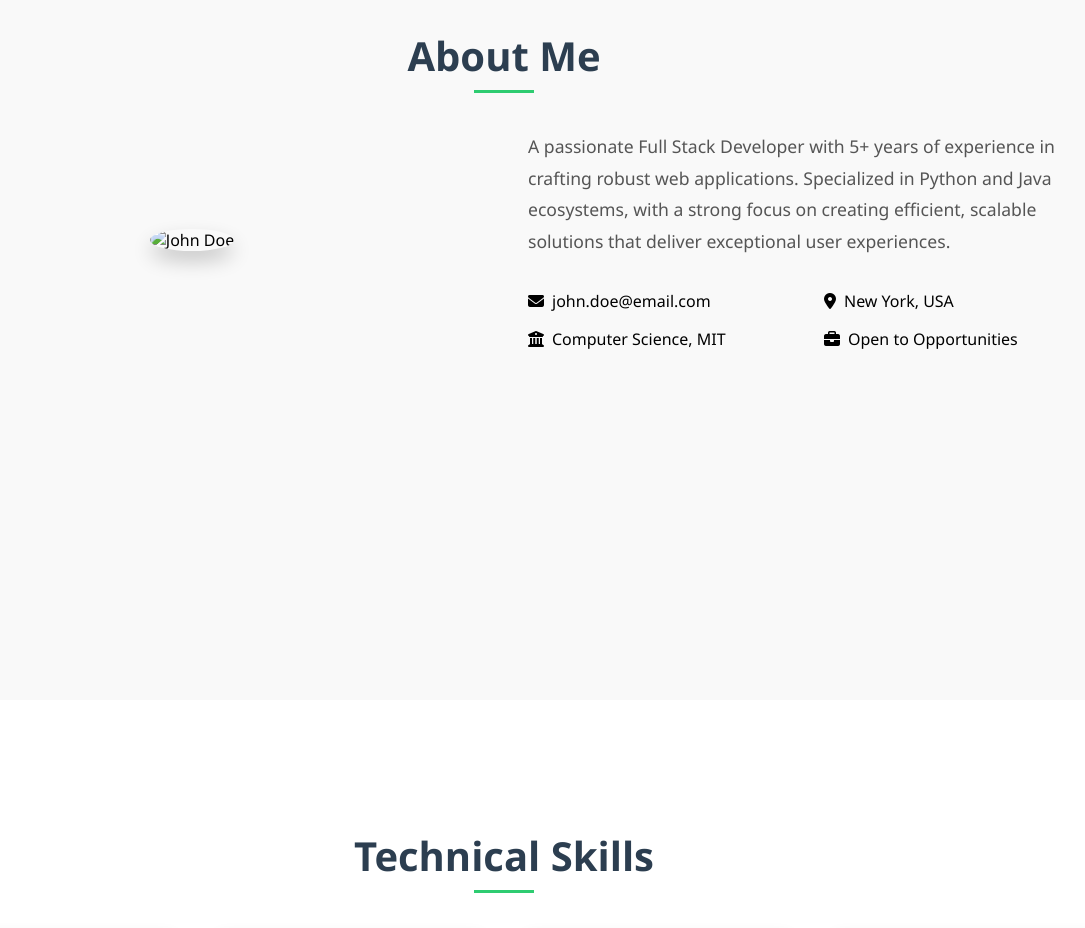
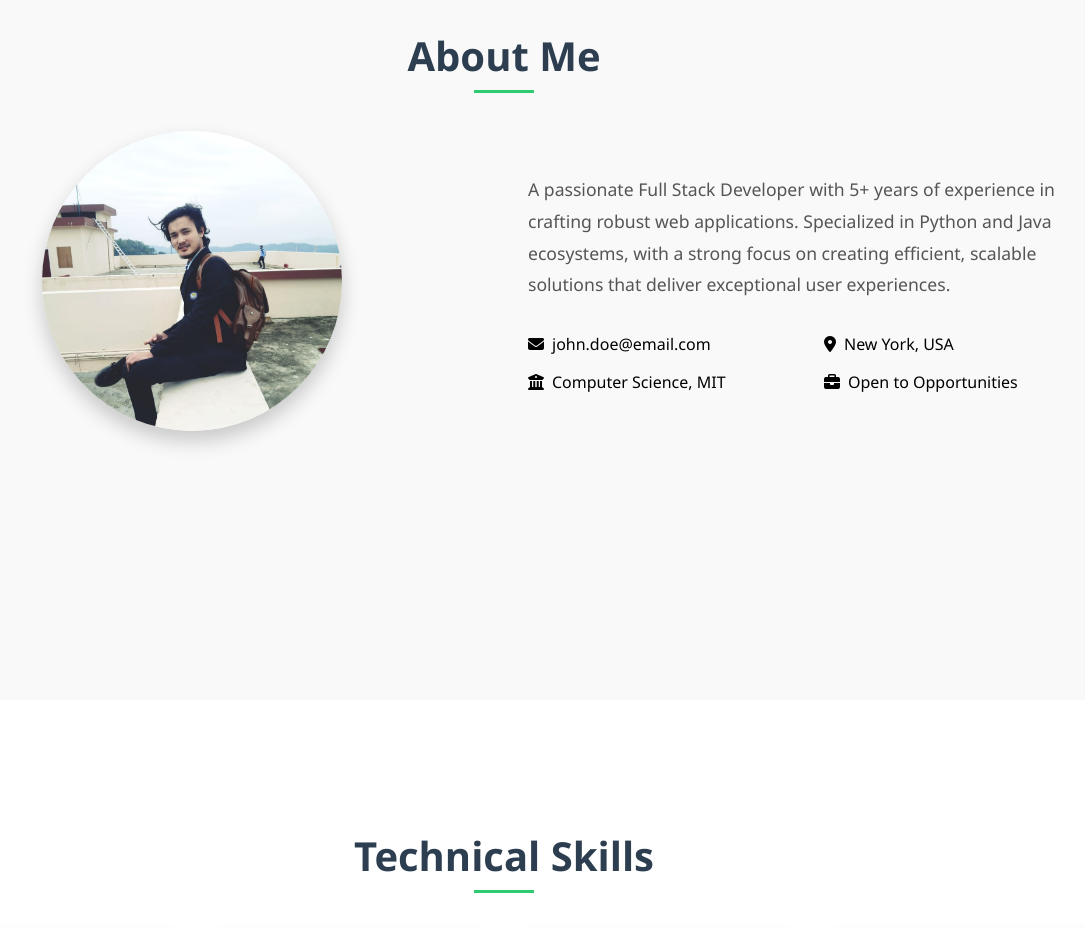
Before and after one commit to Anoj-07/Anoj_website, a plain HTML site: page index.html in a window 1280 px wide. Shown: the part 900-1828 px from the top of the page, without its empty margins (136-1221 px from the left). Drawn offline with Linux system fonts and the light colour scheme.

Commit message:
Update index.html
image change

```diff
--- a/index.html
+++ b/index.html
@@ -554,7 +554,7 @@
         <h2>About Me</h2>
         <div class="about-container">
             <div class="about-image">
-                <img src="profile.jpg" alt="John Doe" class="profile-img">
+                <img src="me.png.jpeg" alt="John Doe" class="profile-img">
             </div>
             <div class="about-content">
                 <p class="about-text">
```
